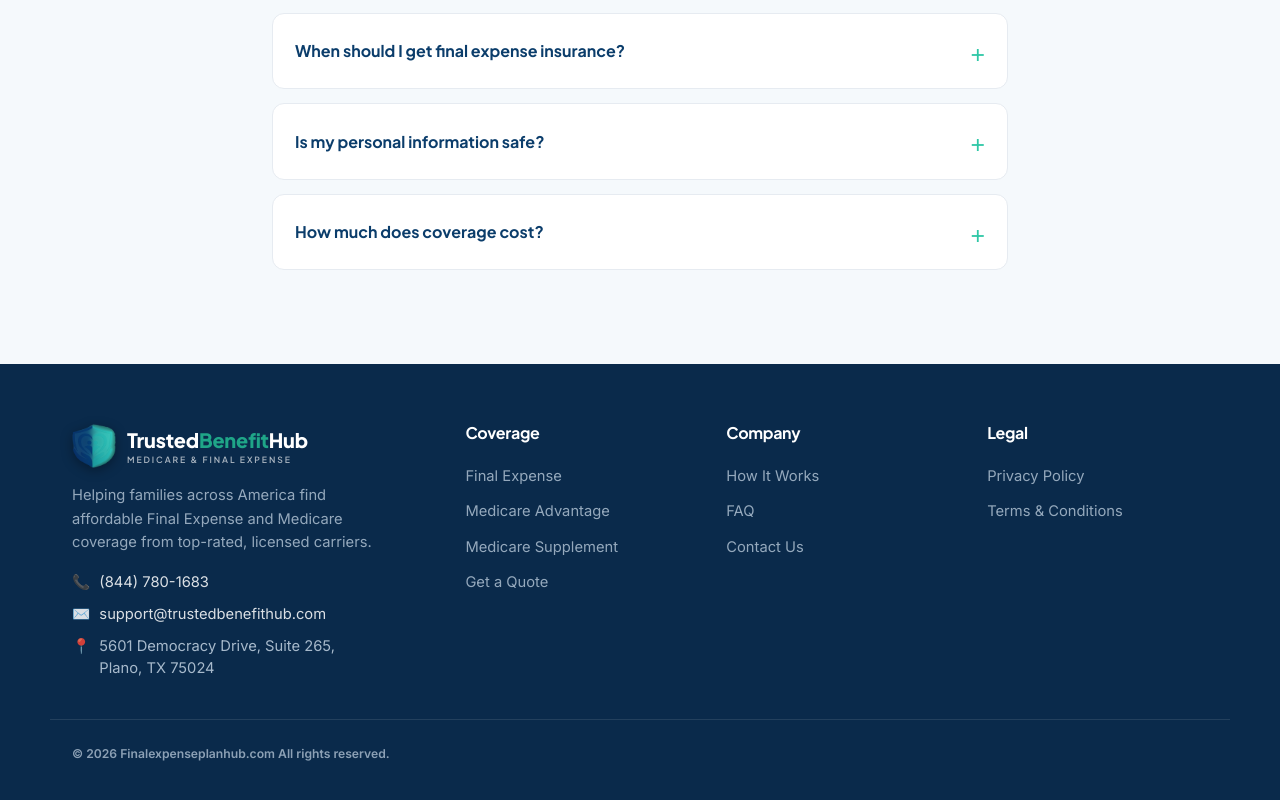
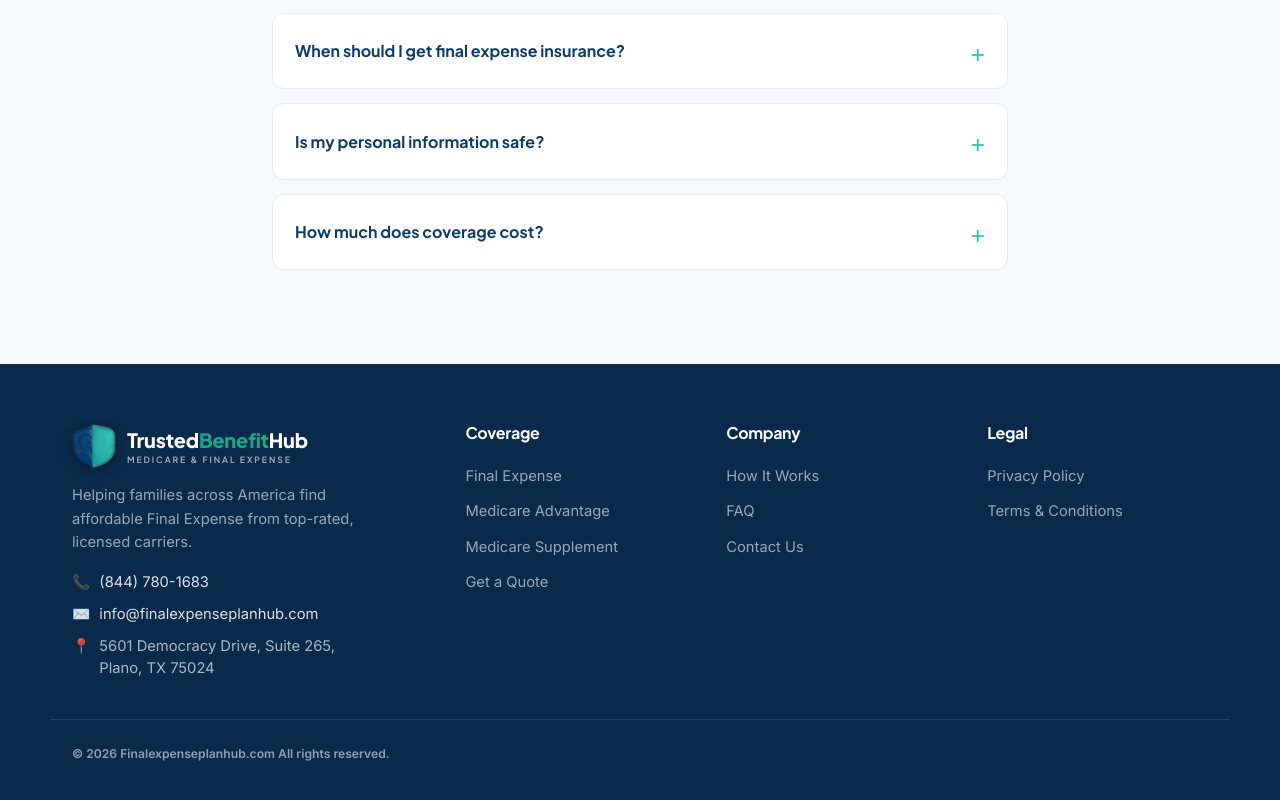
Before and after one commit to nadir041/trustedbenefithub, a React (Vite) app: page / in a window 1280 px wide. Shown: the part 3571-4371 px from the top of the page. Built offline with nearby package versions, Linux system fonts and the light colour scheme; no server answers.

Commit message:
email changed

```diff
--- a/src/components/SiteFooter.jsx
+++ b/src/components/SiteFooter.jsx
@@ -7,10 +7,10 @@ function SiteFooter() {
       <div className="container footer__grid">
         <div className="footer__brand">
           <Brand href="#top" className="brand brand--footer" />
-          <p>Helping families across America find affordable Final Expense and Medicare coverage from top-rated, licensed carriers.</p>
+          <p>Helping families across America find affordable Final Expense from top-rated, licensed carriers.</p>
           <ul className="footer__contact">
             <li>📞 <a href="tel:+18447801683">(844) 780-1683</a></li>
-            <li>✉️ <a href="mailto:support@trustedbenefithub.com">support@trustedbenefithub.com</a></li>
+            <li>✉️ <a href="mailto:info@finalexpenseplanhub.com.com">info@finalexpenseplanhub.com</a></li>
             <li>📍 <span>5601 Democracy Drive, Suite 265,<br />Plano, TX 75024</span></li>
           </ul>
         </div>
```
